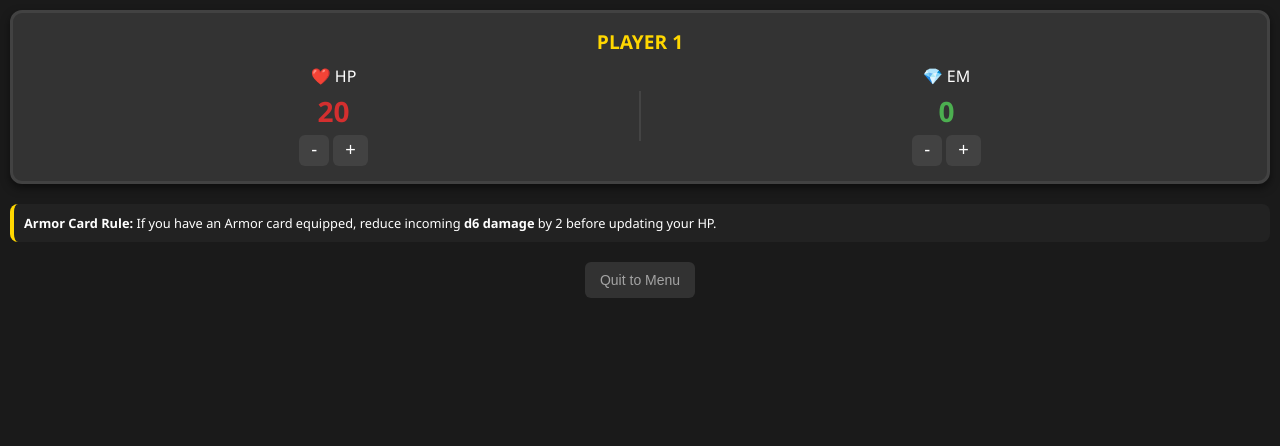
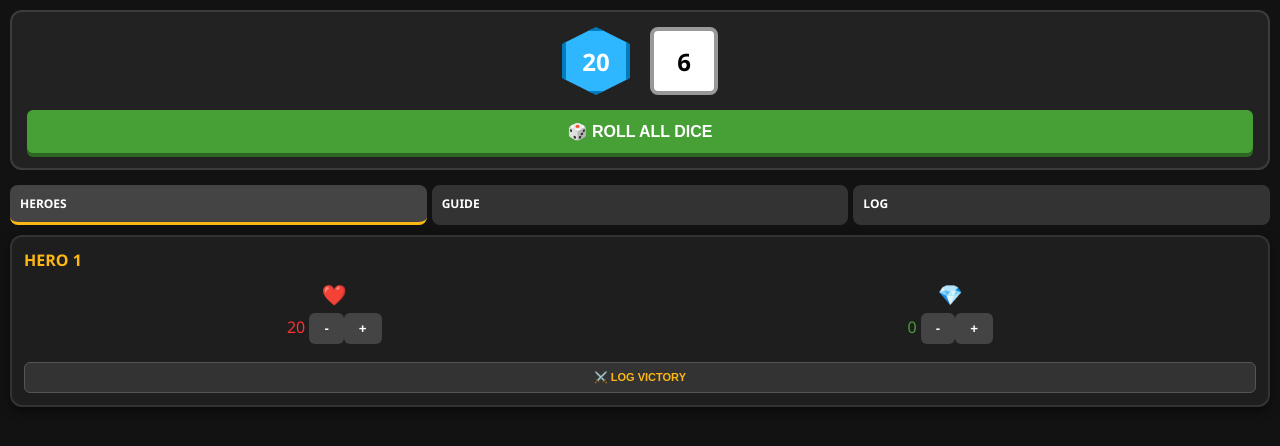
Before and after one commit to Roushin/MinecraftTheArcadeGame, a plain HTML site: page index.html in a window 1280 px wide. Both pictures are taken after a click on the button "START ADVENTURE". Drawn offline with Linux system fonts and the light colour scheme.

Commit message:
Update index.html

```diff
--- a/index.html
+++ b/index.html
@@ -3,47 +3,77 @@
 <head>
     <meta charset="UTF-8">
     <meta name="viewport" content="width=device-width, initial-scale=1.0">
-    <title>Arcade Quest Multi-Player</title>
+    <title>Arcade Quest: Legend Edition</title>
     <style>
-        :root { --mc-green: #388E3C; --mc-dirt: #5D4037; --mc-stone: #424242; --mc-red: #D32F2F; --mc-gold: #FFD700; }
-        body { font-family: 'Segoe UI', Roboto, Helvetica, Arial, sans-serif; background-color: #1a1a1a; color: white; text-align: center; margin: 0; padding: 10px; }
-        .setup-screen { padding: 50px 20px; }
-        .player-card { background: #333; border: 3px solid var(--mc-stone); border-radius: 12px; padding: 15px; margin-bottom: 15px; box-shadow: 0 4px 8px rgba(0,0,0,0.5); }
-        .player-name { font-size: 1.2em; font-weight: bold; color: var(--mc-gold); margin-bottom: 10px; display: block; }
-        .controls { display: flex; justify-content: space-around; align-items: center; }
-        .stat-group { flex: 1; }
-        .val { font-size: 28px; font-weight: bold; display: block; margin: 5px 0; }
-        .hp-val { color: var(--mc-red); }
-        .em-val { color: #4CAF50; }
-        button { background: var(--mc-stone); color: white; border: none; padding: 10px 15px; font-size: 18px; cursor: pointer; border-radius: 6px; touch-action: manipulation; }
-        .btn-small { padding: 5px 12px; }
+        :root { --mc-green: #47a036; --mc-stone: #3c3c3c; --mc-red: #ff3131; --mc-gold: #fdb813; --mc-blue: #2eb6ff; }
+        body { font-family: 'Segoe UI', Tahoma, Geneva, Verdana, sans-serif; background-color: #121212; color: white; margin: 0; padding: 10px; }
+
+        /* Dice Animation */
+        .dice-container { background: #222; padding: 15px; border-radius: 12px; margin-bottom: 15px; border: 2px solid var(--mc-stone); }
+        .dice-display { display: flex; justify-content: center; gap: 20px; margin-bottom: 10px; }
+        .die { width: 60px; height: 60px; background: white; color: black; border-radius: 8px; display: flex; align-items: center; justify-content: center; font-size: 24px; font-weight: bold; border: 4px solid #999; transition: transform 0.2s; }
+        .die.d20 { background: var(--mc-blue); color: white; border-color: #007bbd; clip-path: polygon(50% 0%, 100% 25%, 100% 75%, 50% 100%, 0% 75%, 0% 25%); }
+        .rolling { animation: shake 0.3s infinite; }
+        @keyframes shake { 0% { transform: rotate(5deg); } 50% { transform: rotate(-5deg); } 100% { transform: rotate(5deg); } }
+
+        /* Navigation */
+        .tab-container { display: flex; gap: 5px; margin-bottom: 10px; }
+        .tab { flex: 1; padding: 10px; background: #333; border-radius: 8px; cursor: pointer; font-size: 12px; font-weight: bold; border-bottom: 3px solid transparent; }
+        .active-tab { background: #444; border-bottom-color: var(--mc-gold); }
+
+        /* Player Cards */
+        .player-card { background: #1e1e1e; border: 2px solid #333; border-radius: 12px; padding: 12px; margin-bottom: 10px; box-shadow: 0 4px 10px rgba(0,0,0,0.5); }
+        .stat-row { display: flex; justify-content: space-around; margin: 10px 0; }
+        .stat-item { text-align: center; }
+        .icon { font-size: 20px; display: block; margin-bottom: 5px; }
+
+        button { background: #444; color: white; border: none; padding: 8px 15px; border-radius: 6px; font-weight: bold; cursor: pointer; }
+        .roll-btn { background: var(--mc-green); width: 100%; padding: 12px; font-size: 16px; margin-top: 5px; box-shadow: 0 4px #2d6622; }
+        .roll-btn:active { transform: translateY(2px); box-shadow: none; }
+        .action-btn { background: #333; border: 1px solid #555; width: 100%; margin-top: 8px; color: var(--mc-gold); font-size: 11px; }
+
         .hidden { display: none; }
-        .rules-bar { background: #222; padding: 10px; font-size: 0.8em; text-align: left; border-radius: 8px; margin-top: 20px; border-left: 4px solid var(--mc-gold); }
-        select { padding: 10px; font-size: 18px; border-radius: 5px; width: 80%; margin-bottom: 20px; }
+        .log-entry { font-size: 12px; padding: 6px; border-bottom: 1px solid #222; text-align: left; }
     </style>
 </head>
 <body>
 
-    <div id="setup" class="setup-screen">
-        <h1 style="color:var(--mc-gold)">ARCADE QUEST</h1>
-        <p>Select Number of Heroes:</p>
-        <select id="playerCount">
-            <option value="1">1 Player</option>
-            <option value="2">2 Players</option>
-            <option value="3">3 Players</option>
-            <option value="4">4 Players</option>
-        </select><br>
-        <button onclick="startGame()" style="background:var(--mc-green); width: 80%; padding: 20px;">START ADVENTURE</button>
+    <div id="setup" style="padding: 100px 20px;">
+        <h1 style="color:var(--mc-gold); letter-spacing: 2px;">ARCADE QUEST</h1>
+        <select id="playerCount" style="width:100%; padding:15px; background:#333; color:white; border-radius:8px; margin-bottom:20px;">
+            <option value="1">1 PLAYER</option><option value="2">2 PLAYERS</option><option value="3">3 PLAYERS</option><option value="4">4 PLAYERS</option>
+        </select>
+        <button onclick="startGame()" style="background:var(--mc-green); width:100%; padding:15px;">START ADVENTURE</button>
     </div>
 
     <div id="game" class="hidden">
-        <div id="players-container"></div>
-
-        <div class="rules-bar">
-            <strong>Armor Card Rule:</strong> If you have an Armor card equipped, reduce incoming <b>d6 damage</b> by 2 before updating your HP.
+        <div class="dice-container">
+            <div class="dice-display">
+                <div id="d20" class="die d20">20</div>
+                <div id="d6" class="die">6</div>
+            </div>
+            <button class="roll-btn" onclick="rollDice()">🎲 ROLL ALL DICE</button>
         </div>
 
-        <button onclick="location.reload()" style="margin-top:20px; opacity: 0.6; font-size: 14px;">Quit to Menu</button>
+        <div class="tab-container">
+            <div id="t1" class="tab active-tab" onclick="showTab('trackers')">HEROES</div>
+            <div id="t2" class="tab" onclick="showTab('rules')">GUIDE</div>
+            <div id="t3" class="tab" onclick="showTab('history')">LOG</div>
+        </div>
+
+        <div id="trackers-view">
+            <div id="players-container"></div>
+        </div>
+
+        <div id="rules-view" class="hidden" style="text-align:left; background:#1e1e1e; padding:15px; border-radius:12px;">
+            <p>⚔️ <b>Attack:</b> d20 + Arcade Bonus vs Mob Power</p>
+            <p>🛡️ <b>Defend:</b> Fail = Lose d6 HP (Armor -2)</p>
+            <p>🟢 <b>Easy:</b> Num+5 | 🔴 <b>Elite:</b> Num+10</p>
+        </div>
+
+        <div id="history-view" class="hidden" id="log-content" style="background:#1e1e1e; padding:10px; border-radius:12px; min-height:200px;">
+            <div id="log-list"></div>
+        </div>
     </div>
 
 <script>
@@ -56,35 +86,68 @@
         for (let i = 1; i <= count; i++) {
             container.innerHTML += `
                 <div class="player-card">
-                    <span class="player-name">PLAYER ${i}</span>
-                    <div class="controls">
-                        <div class="stat-group">
-                            <span>❤️ HP</span>
-                            <span class="val hp-val" id="hp-${i}">20</span>
-                            <button class="btn-small" onclick="update(${i}, 'hp', -1)">-</button>
-                            <button class="btn-small" onclick="update(${i}, 'hp', 1)">+</button>
+                    <strong style="color:var(--mc-gold)">HERO ${i}</strong>
+                    <div class="stat-row">
+                        <div class="stat-item">
+                            <span class="icon">❤️</span>
+                            <span class="val" id="hp-${i}" style="color:var(--mc-red)">20</span>
+                            <button onclick="update(${i}, 'hp', -1)">-</button><button onclick="update(${i}, 'hp', 1)">+</button>
                         </div>
-                        <div style="width: 2px; height: 50px; background: #444;"></div>
-                        <div class="stat-group">
-                            <span>💎 EM</span>
-                            <span class="val em-val" id="em-${i}">0</span>
-                            <button class="btn-small" onclick="update(${i}, 'em', -1)">-</button>
-                            <button class="btn-small" onclick="update(${i}, 'em', 1)">+</button>
+                        <div class="stat-item">
+                            <span class="icon">💎</span>
+                            <span class="val" id="em-${i}" style="color:var(--mc-green)">0</span>
+                            <button onclick="update(${i}, 'em', -1)">-</button><button onclick="update(${i}, 'em', 1)">+</button>
                         </div>
                     </div>
-                </div>
-            `;
+                    <button class="action-btn" onclick="logVictory(${i})">⚔️ LOG VICTORY</button>
+                </div>`;
         }
+    }
+
+    function rollDice() {
+        const d20 = document.getElementById('d20');
+        const d6 = document.getElementById('d6');
+        d20.classList.add('rolling');
+        d6.classList.add('rolling');
+
+        setTimeout(() => {
+            const r20 = Math.floor(Math.random() * 20) + 1;
+            const r6 = Math.floor(Math.random() * 6) + 1;
+            d20.innerText = r20;
+            d6.innerText = r6;
+            d20.classList.remove('rolling');
+            d6.classList.remove('rolling');
+            addLog(`Rolled: [d20: ${r20}] [d6: ${r6}]`, '');
+        }, 600);
+    }
+
+    function showTab(type) {
+        document.getElementById('trackers-view').className = type === 'trackers' ? '' : 'hidden';
+        document.getElementById('rules-view').className = type === 'rules' ? '' : 'hidden';
+        document.getElementById('history-view').className = type === 'history' ? '' : 'hidden';
+        document.querySelectorAll('.tab').forEach((t, i) => t.classList.remove('active-tab'));
+        event.target.classList.add('active-tab');
     }
 
     function update(pId, stat, change) {
         const el = document.getElementById(`${stat}-${pId}`);
-        let cur = parseInt(el.innerText);
-        let newVal = Math.max(0, cur + change);
+        let newVal = Math.max(0, parseInt(el.innerText) + change);
         el.innerText = newVal;
-        if (stat === 'hp' && newVal === 0) {
-            alert(`Player ${pId} has fallen!`);
-        }
+        if(change < 0) addLog(`Hero ${pId} took damage / spent ${stat}`, 'color:var(--mc-red)');
+    }
+
+    function logVictory(pId) {
+        const mob = prompt("What mob did you defeat?");
+        if(mob) addLog(`Hero ${pId} defeated ${mob}!`, 'color:var(--mc-green)');
+    }
+
+    function addLog(msg, style) {
+        const list = document.getElementById('log-list');
+        const entry = document.createElement('div');
+        entry.className = 'log-entry';
+        entry.style = style;
+        entry.innerHTML = `> ${msg}`;
+        list.prepend(entry);
     }
 </script>
 </body>
```
